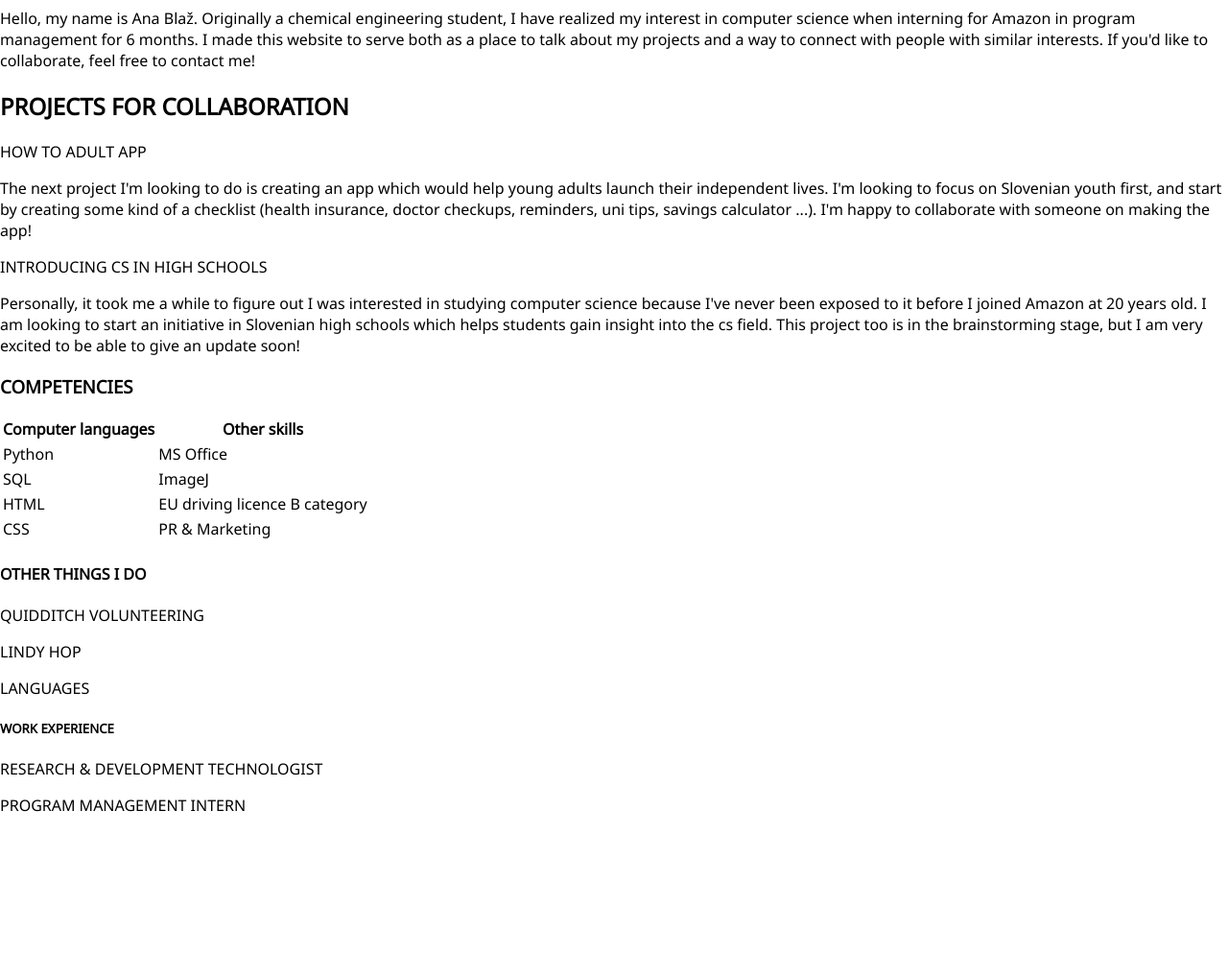
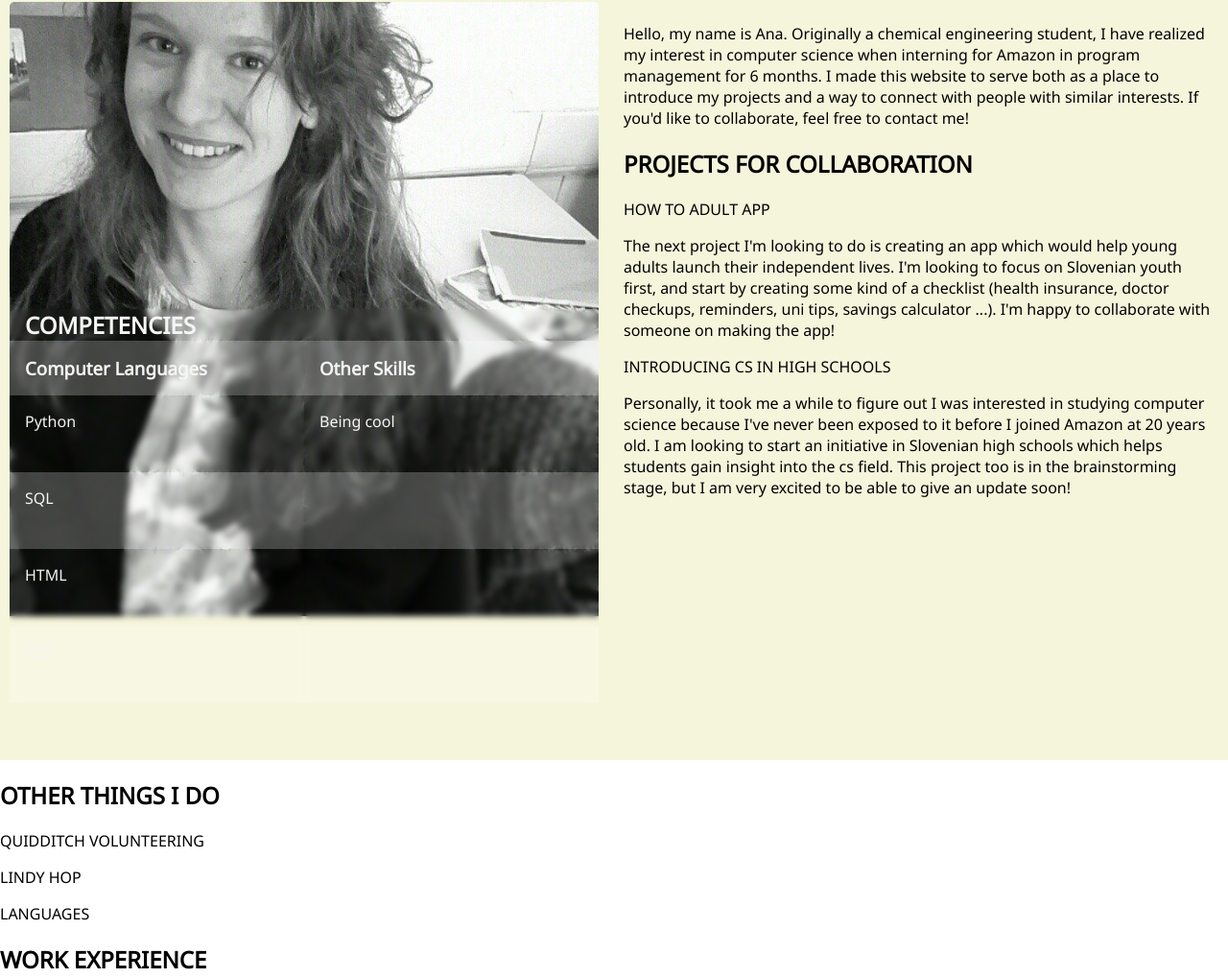
Before and after one commit to anablaz/anablaz.github.io, a plain HTML site: page index.html in a window 1280 px wide. Shown: the part 808-1827 px from the top of the page at 96% size. Before the commit the page ends 1674 px from the top, so only its background shows below. Drawn offline with Linux system fonts and the light colour scheme.

Commit message:
btf first screen
Done: insert pic of myself, table of competencies over it, two columns one pic with comp. and the other intro and upcoming projects.

Next steps:
- animation (slower) of atf social media icon scaling
- icons for projects, colored in the atf background
- sharper contrast on the self image
- next (and last) btf screen

```diff
--- a/index.html
+++ b/index.html
@@ -38,10 +38,34 @@
                 </a>
             </p>
         </div>
-
-        <p id="slide">
-            Hello, my name is Ana Blaž. Originally a chemical engineering student, I have realized my interest in computer science when interning
-            for Amazon in program management for 6 months. I made this website to serve both as a place to talk about my projects and a way to
+        <div id="slide" class="aboutme row">
+            <div class="leftcolumn column">
+                <h2>COMPETENCIES</h2>
+                <div class="row">
+                    <div class="column">
+                        <h3>Computer Languages</h3>
+                        <ul>
+                            <li >Python</li>
+                            <li>SQL</li>
+                            <li>HTML</li>
+                            <li>CSS</li>
+                        </ul>
+                    </div>
+                    <div class="column">
+                        <h3>Other Skills</h3>
+                        <ul>
+                            <li>Being cool</li>
+                            <li></li>
+                            <li></li>
+                            <li></li>
+                        </ul>
+                    </div>
+                </div>
+            </div>
+            <div class="rightcolumn column">
+                <p>
+                    Hello, my name is Ana. Originally a chemical engineering student, I have realized my interest in computer science when interning
+                    for Amazon in program management for 6 months. I made this website to serve both as a place to introduce my projects and a way to
                     connect with people with similar interests. If you'd like to collaborate, feel free to contact me!
                 </p>
 
@@ -49,48 +73,26 @@
                 <p>
                     HOW TO ADULT APP
                 </p>
-        <p>
+                <p class="projectdescription">
                     The next project I'm looking to do is creating an app which would help young adults launch their independent lives. I'm looking to
                     focus on Slovenian youth first, and start by creating some kind of a checklist (health insurance, doctor checkups, reminders, uni
                     tips, savings calculator ...). I'm happy to collaborate with someone on making the app!
                 </p>
                 <p>INTRODUCING CS IN HIGH SCHOOLS</p>
-        <p>
+                <p class="projectdescription">
                     Personally, it took me a while to figure out I was interested in studying computer science because I've never been exposed to it
                     before I joined Amazon at 20 years old. I am looking to start an initiative in Slovenian high schools which helps students gain insight
                     into the cs field. This project too is in the brainstorming stage, but I am very excited to be able to give an update soon!
                 </p>
+            </div>
+        </div>
 
-        <h3>COMPETENCIES</h3>
-        <table>
-            <tr>
-                <th>Computer languages</th>
-                <th>Other skills</th>
-            </tr>
-            <tr>
-                <td>Python</td>
-                <td>MS Office</td>
-            </tr>
-            <tr>
-                <td>SQL</td>
-                <td>ImageJ</td>
-            </tr>
-            <tr>
-                <td>HTML</td>
-                <td>EU driving licence B category</td>
-            </tr>
-            <tr>
-                <td>CSS</td>
-                <td>PR & Marketing</td>
-            </tr>
-        </table>
-
-        <h4>OTHER THINGS I DO</h4>
+        <h2>OTHER THINGS I DO</h2>
         <p>QUIDDITCH VOLUNTEERING</p>
         <p>LINDY HOP</p>
         <p>LANGUAGES</p>
 
-        <h5>WORK EXPERIENCE</h5>
+        <h2>WORK EXPERIENCE</h2>
         <p>RESEARCH & DEVELOPMENT TECHNOLOGIST</p>
         <p>PROGRAM MANAGEMENT INTERN</p>
     </body>
--- a/style.css
+++ b/style.css
@@ -45,8 +45,13 @@ body {
 }
 
 .socialmedia li a:link, .socialmedia li a:visited {
+    display: inline-block;
     color: rgb(158, 152, 152);
     text-decoration: none;
+}
+
+.socialmedia li a:hover {
+    transform: scale(1.1);
 }
 
 .downthepage {
@@ -68,3 +73,67 @@ body {
 .downthepage:hover i {
     margin-top: 0.1em;
 }
+
+
+
+
+.aboutme {
+    height: 100vh;
+    padding-left: 0;
+    background-color: beige;
+}
+
+.aboutme > :first-child {
+    margin-top: 0;
+}
+
+.row {
+    display:flex;
+}
+
+.column {
+    flex: 1;
+}
+
+.leftcolumn {
+    color: whitesmoke;
+    background-image: url("img/self.jpg");
+    border-radius: 15px;
+    background-repeat: no-repeat;
+    background-size: 50vw auto;
+    border-color: beige;
+    border-width: 10px;
+    border-style: solid;
+    height: 100vh;
+}
+
+.rightcolumn {
+    padding: 1em;
+}
+
+.column li {
+    height: 10vh;
+    list-style: none;
+}
+
+.column ul {
+    padding-left: 0;
+    margin: 0;
+}
+
+.leftcolumn h2, .leftcolumn h3, .leftcolumn li {
+    margin: 0;
+    padding: 1rem;
+    backdrop-filter: blur(3px);
+}
+
+.leftcolumn h2 {
+    margin-top: 40vh;
+    padding-top: 0;
+    padding-bottom: 0;
+
+}
+
+.column li:nth-of-type(2n), .leftcolumn h3 {
+    background-color: rgba(255, 255, 255, 0.233);
+}
```
Also changed, not shown: img/self.jpg (added), 1 other file. Lines whose indentation alone changed are shown as unchanged.
